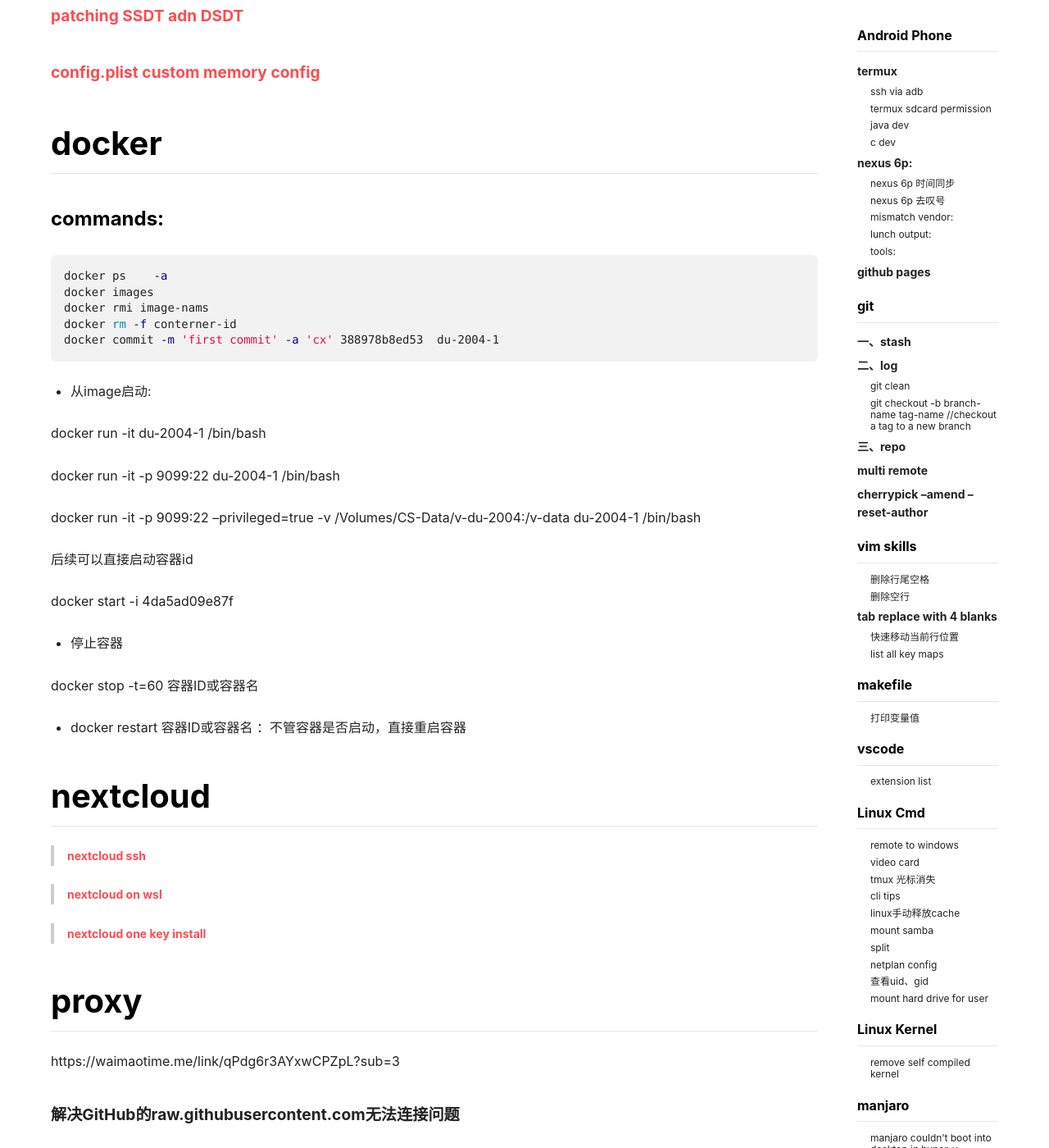
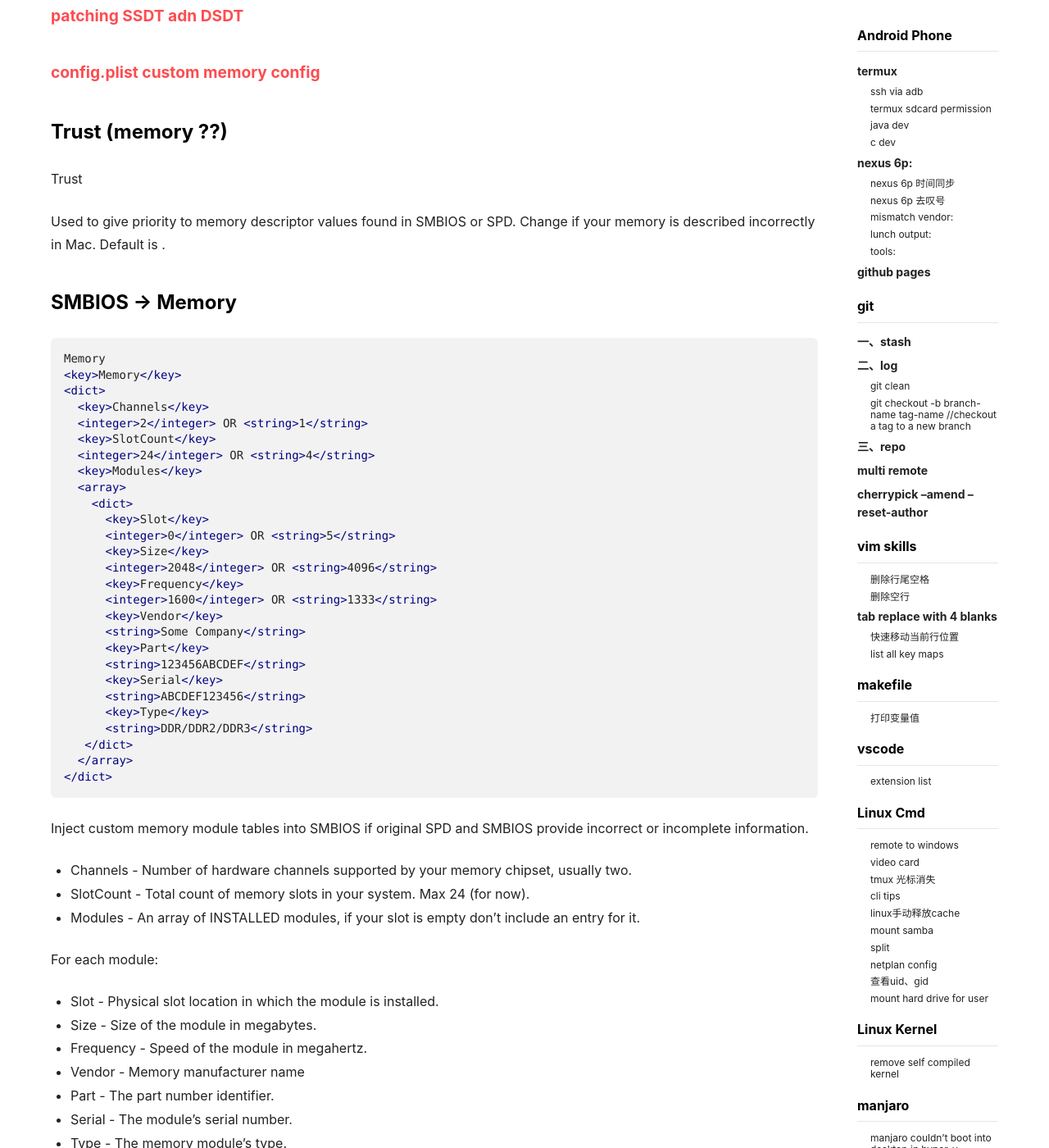
Before and after one commit to panard313/panard313.github.io, a Jekyll site: the page built from _posts/2018-05-29-using.md, in a window 1280 px wide and 1400 px high, scrolled down 15728 px. Shown: the whole window at 82% size. Built offline with Jekyll 4.4.1, drawn with Linux system fonts in a browser that asks for light colours; nearby versions of some CDN libraries; some of the changed text lies outside the part shown.

Commit message:
add content

````diff
--- a/_posts/2018-05-29-using.md
+++ b/_posts/2018-05-29-using.md
@@ -564,6 +564,62 @@ defaults write com.microsoft.VSCode ApplePressAndHoldEnabled -bool true
 #### [config.plist custom memory config](https://www.insanelymac.com/forum/topic/345520-opencore-063-new-memory-properties-section/)
 
 
+### Trust (memory ??)
+
+  <key>Trust</key>
+  <true/>
+
+Used to give priority to memory descriptor values found in SMBIOS or SPD. Change if your memory is described incorrectly in Mac. Default is <true/>.
+
+### SMBIOS -> Memory
+
+```xml
+Memory
+<key>Memory</key>
+<dict>
+  <key>Channels</key>
+  <integer>2</integer> OR <string>1</string>
+  <key>SlotCount</key>
+  <integer>24</integer> OR <string>4</string>
+  <key>Modules</key>
+  <array>
+    <dict>
+      <key>Slot</key>
+      <integer>0</integer> OR <string>5</string>
+      <key>Size</key>
+      <integer>2048</integer> OR <string>4096</string>
+      <key>Frequency</key>
+      <integer>1600</integer> OR <string>1333</string>
+      <key>Vendor</key>
+      <string>Some Company</string>
+      <key>Part</key>
+      <string>123456ABCDEF</string>
+      <key>Serial</key>
+      <string>ABCDEF123456</string>
+      <key>Type</key>
+      <string>DDR/DDR2/DDR3</string>
+   </dict>
+  </array>
+</dict>
+```
+
+Inject custom memory module tables into SMBIOS if original SPD and SMBIOS provide incorrect or incomplete information.
+
+- Channels - Number of hardware channels supported by your memory chipset, usually two.
+- SlotCount - Total count of memory slots in your system. Max 24 (for now).
+- Modules - An array of INSTALLED modules, if your slot is empty don't include an entry for it.
+
+For each module:
+- Slot - Physical slot location in which the module is installed.
+- Size - Size of the module in megabytes.
+- Frequency - Speed of the module in megahertz.
+- Vendor - Memory manufacturer name
+- Part - The part number identifier.
+- Serial - The module's serial number.
+- Type - The memory module's type.
+
+
+
 # docker
 
 ### commands:
````
